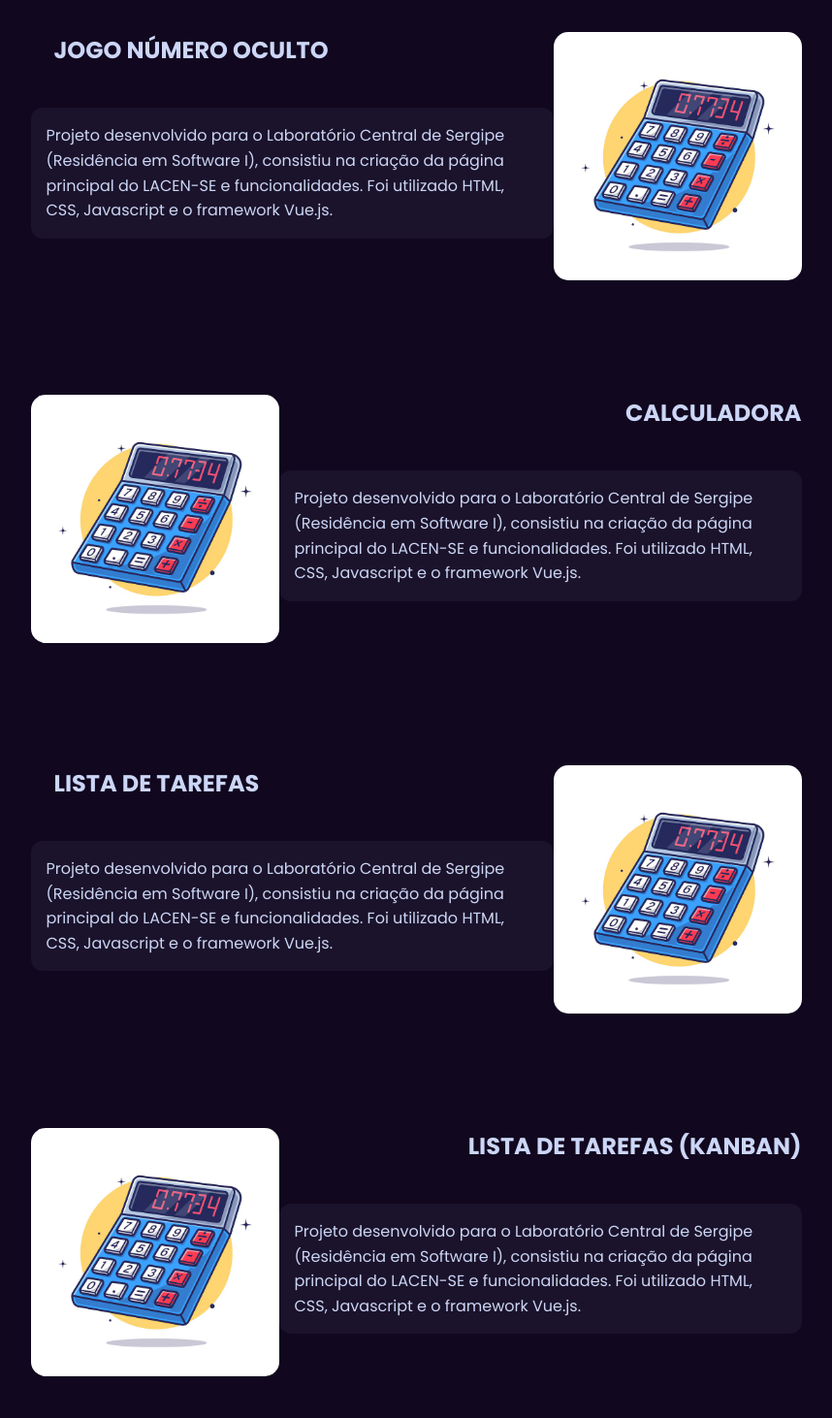
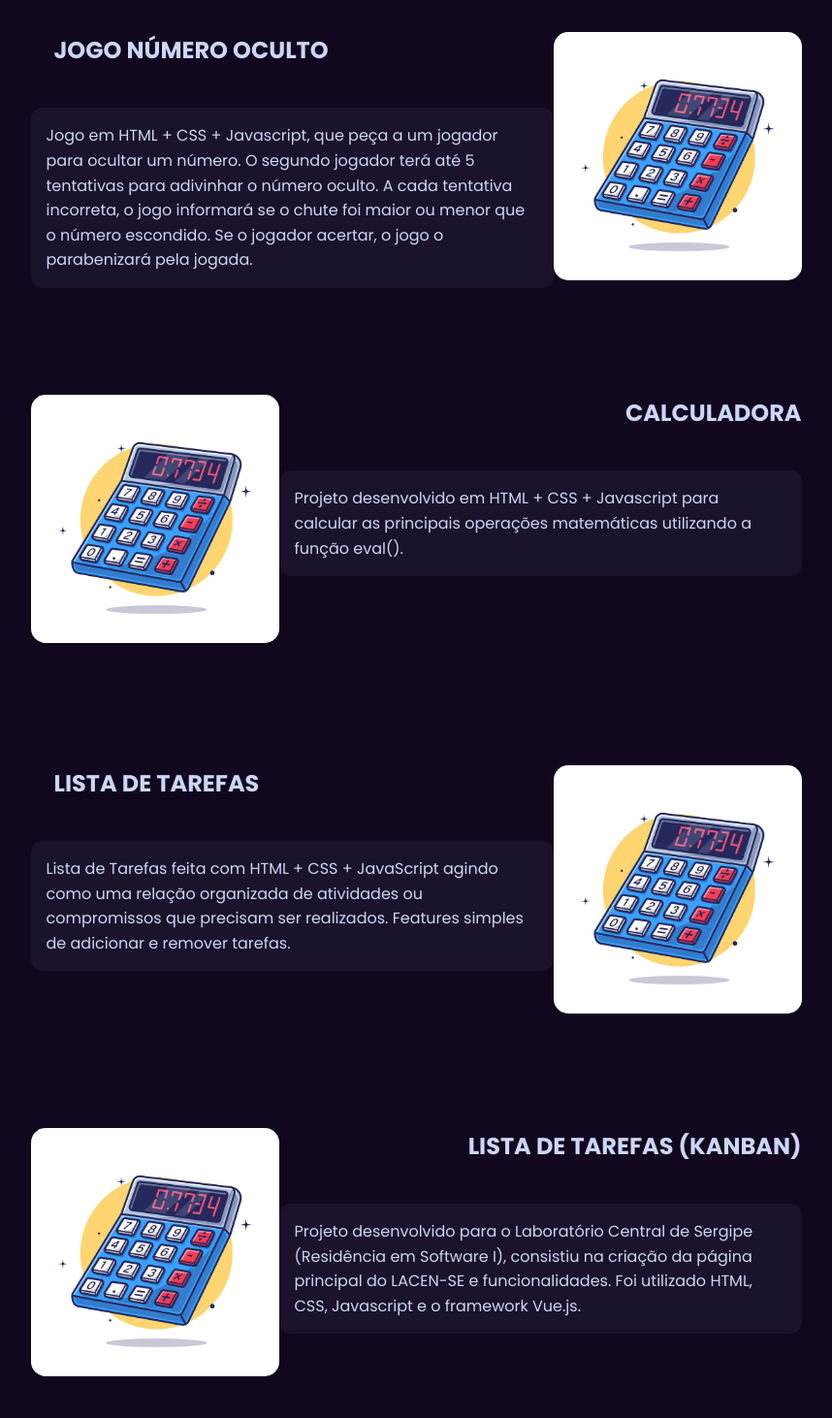
Before and after one commit to jpedrodev01/portfolio-frontend, a plain HTML site: page index.html in a window 1280 px wide. Shown: the part 638-2100 px from the top of the page at 97% size, without its empty margins (211-1069 px from the left). Drawn offline with nearby package versions, Linux system fonts and the light colour scheme; a web font is replaced by a local one.

Commit message:
Mudança nos campos dos projetos

```diff
--- a/index.html
+++ b/index.html
@@ -70,10 +70,11 @@
                     <div class="text-project">
                         <h2>JOGO NÚMERO OCULTO</h2>
                         <div class="text-container">
-                            <p>Projeto desenvolvido para o Laboratório Central de Sergipe
-                                (Residência em Software I), consistiu na criação da página
-                                principal do LACEN-SE e funcionalidades.
-                                Foi utilizado HTML, CSS, Javascript e o framework Vue.js.</p>
+                            <p>Jogo em HTML + CSS + Javascript, que peça a um jogador para ocultar um número. O
+                                segundo jogador terá até 5 tentativas para adivinhar o número oculto. A
+                                cada tentativa incorreta, o jogo informará se o chute foi maior ou menor
+                                que o número escondido. Se o jogador acertar, o jogo o parabenizará pela
+                                jogada.</p>
                         </div>
                     </div>
                     <img src="assets/img/projeto-calculadora.png" alt="Projeto 1" />
@@ -85,10 +86,9 @@
                     <div class="text-project">
                         <h2 class="h2-right">CALCULADORA</h2>
                         <div class="text-container">
-                            <p>Projeto desenvolvido para o Laboratório Central de Sergipe
-                                (Residência em Software I), consistiu na criação da página
-                                principal do LACEN-SE e funcionalidades.
-                                Foi utilizado HTML, CSS, Javascript e o framework Vue.js.</p>
+                            <p>Projeto desenvolvido em HTML + CSS + Javascript para
+                                calcular as principais operações matemáticas utilizando a função eval().
+                            </p>
                         </div>
                     </div>
                 </div>
@@ -96,10 +96,9 @@
                     <div class="text-project">
                         <h2>LISTA DE TAREFAS</h2>
                         <div class="text-container">
-                            <p>Projeto desenvolvido para o Laboratório Central de Sergipe
-                                (Residência em Software I), consistiu na criação da página
-                                principal do LACEN-SE e funcionalidades.
-                                Foi utilizado HTML, CSS, Javascript e o framework Vue.js.</p>
+                            <p>Lista de Tarefas feita com HTML + CSS + JavaScript agindo como uma
+                                relação organizada de atividades ou compromissos que precisam ser realizados. Features simples de
+                            adicionar e remover tarefas.    </p>
                         </div>
                     </div>
                     <img src="assets/img/projeto-calculadora.png" alt="Projeto 1" />
@@ -206,7 +205,7 @@
     </main>
 
     <footer>
-        <p>João Pedro © 2024. Todos os direitos reservados.</p>
+        <p>João Pedro © 2025. Todos os direitos reservados.</p>
     </footer>
 
     <script src="https://unpkg.com/aos@next/dist/aos.js"></script>
```
